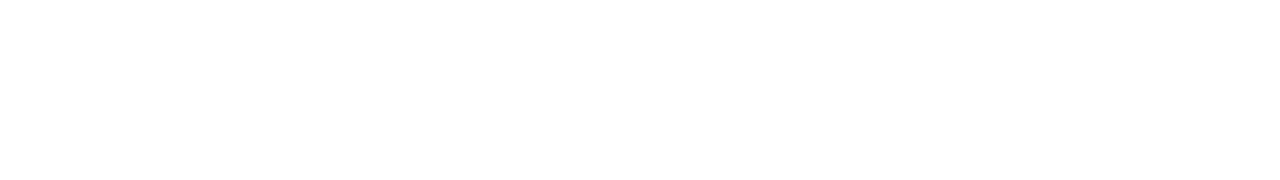
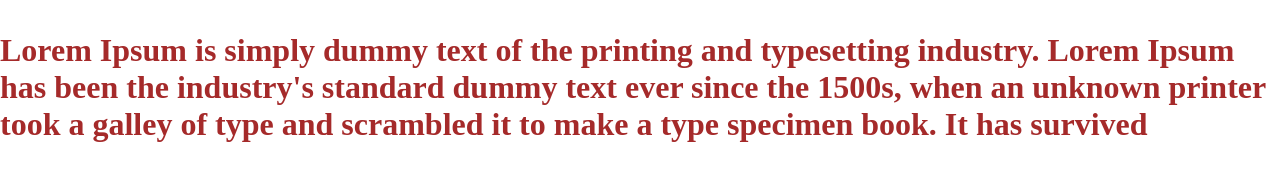
Before and after one commit to saemdev/simple-website, a plain HTML site: page index.html in a window 1280 px wide. Drawn offline with Linux system fonts and the light colour scheme.

Commit message:
added the simple website file

```diff
--- a/index.html
+++ b/index.html
@@ -4,8 +4,15 @@
     <meta charset="UTF-8">
     <meta name="viewport" content="width=device-width, initial-scale=1.0">
     <title>SIMPLE WEBSITE</title>
+    <link rel="stylesheet" href="style.css">
 </head>
 <body>
-
+    <header>
+        <div>
+            <h1>
+                <p>Lorem Ipsum is simply dummy text of the printing and typesetting industry. Lorem Ipsum has been the industry's standard dummy text ever since the 1500s, when an unknown printer took a galley of type and scrambled it to make a type specimen book. It has survived</p>
+            </h1>
+        </div>
+    </header>
 </body>
 </html>
--- /dev/null
+++ b/style.css
@@ -0,0 +1,6 @@
+body{
+    margin: 0;
+}
+h1{
+    color:brown;
+}
```
